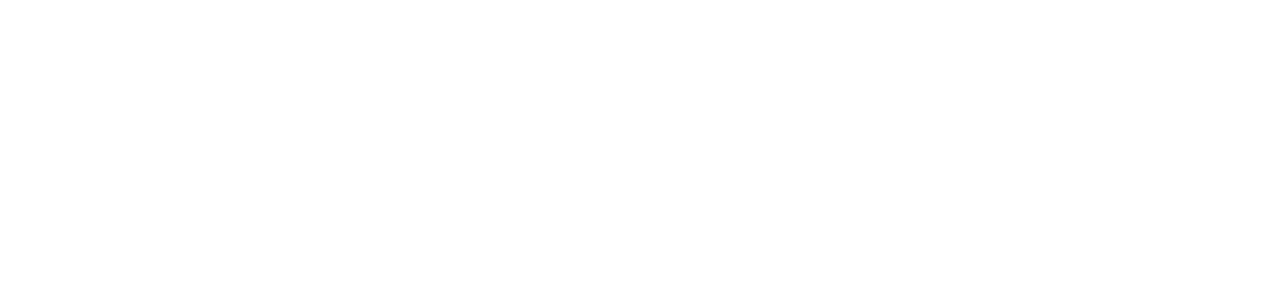
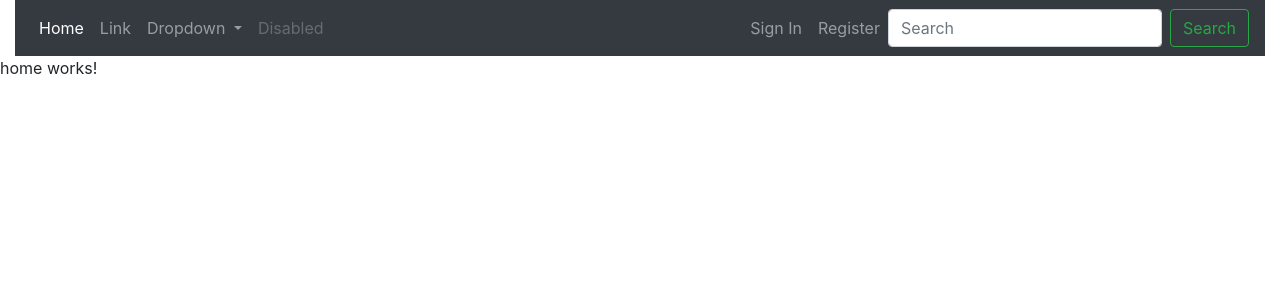
Before and after one commit to MishanCool/Buy_and_sell_website, an Angular app in the folder Anguler_Client/buyAndSell/: page / in a window 1280 px wide. Shown: the top 300 px of the page. Built offline with nearby package versions, Linux system fonts and the light colour scheme.

Commit message:
Connect with boostrap and font awe-some

```diff
--- a/Anguler_Client/buyAndSell/angular.json
+++ b/Anguler_Client/buyAndSell/angular.json
@@ -28,6 +28,7 @@
               "src/assets"
             ],
             "styles": [
+              "./node_modules/bootstrap/dist/css/bootstrap.min.css",
               "src/styles.scss"
             ],
             "scripts": []
--- a/Anguler_Client/buyAndSell/package.json
+++ b/Anguler_Client/buyAndSell/package.json
@@ -19,6 +19,9 @@
     "@angular/platform-browser": "~8.2.7",
     "@angular/platform-browser-dynamic": "~8.2.7",
     "@angular/router": "~8.2.7",
+    "bootstrap": "^4.3.1",
+    "font-awesome": "^4.7.0",
+    "ngx-bootstrap": "^5.2.0",
     "rxjs": "~6.4.0",
     "tslib": "^1.10.0",
     "zone.js": "~0.9.1"
--- a/Anguler_Client/buyAndSell/src/app/app-routing.module.ts
+++ b/Anguler_Client/buyAndSell/src/app/app-routing.module.ts
@@ -3,10 +3,12 @@ import { Routes, RouterModule } from '@angular/router';
 
 // component
 import { HomeComponent } from './components/home/home.component';
+import { RegisterComponent } from './components/register/register.component';
 
 
 const routes: Routes = [
   { path: '',   component: HomeComponent },
+  { path: 'register',   component: RegisterComponent },
 ];
 
 @NgModule({
--- a/Anguler_Client/buyAndSell/src/app/app.module.ts
+++ b/Anguler_Client/buyAndSell/src/app/app.module.ts
@@ -1,6 +1,6 @@
 import { BrowserModule } from '@angular/platform-browser';
 import { NgModule } from '@angular/core';
-import { HttpClient } from '@angular/common/http';
+// import { HttpClient } from '@angular/common/http';
 
 
 import { AppRoutingModule } from './app-routing.module';
@@ -10,6 +10,13 @@ import { AppComponent } from './app.component';
 import { RegisterComponent } from './components/register/register.component';
 import { HomeComponent } from './components/home/home.component';
 import { NavigationComponent } from './components/navigation/navigation.component';
+
+// ngx-bootstrap modules
+import { ModalModule } from 'ngx-bootstrap/modal';
+import { AlertModule } from 'ngx-bootstrap/alert';
+import { CollapseModule } from 'ngx-bootstrap/collapse';
+import { BsDropdownModule } from 'ngx-bootstrap/dropdown';
+import { ProgressbarModule } from 'ngx-bootstrap/progressbar';
 
 @NgModule({
   declarations: [
@@ -21,9 +28,14 @@ import { NavigationComponent } from './components/navigation/navigation.componen
   imports: [
     BrowserModule,
     AppRoutingModule,
-    HttpClient
+    // HttpClient
+    ModalModule.forRoot(),
+    AlertModule.forRoot(),
+    CollapseModule.forRoot(),
+    ProgressbarModule.forRoot(),
+    BsDropdownModule.forRoot(),
   ],
   providers: [],
-  bootstrap: [AppComponent]
+  bootstrap: [AppComponent , NavigationComponent]
 })
 export class AppModule { }
--- a/Anguler_Client/buyAndSell/src/app/components/navigation/navigation.component.html
+++ b/Anguler_Client/buyAndSell/src/app/components/navigation/navigation.component.html
@@ -9,7 +9,7 @@
     <div class="collapse navbar-collapse" id="navbarSupportedContent">
       <ul class="navbar-nav mr-auto" id="leftNavItem">
         <li class="nav-item active">
-          <a class="nav-link" href="#">Home <span class="sr-only">(current)</span></a>
+          <a class="nav-link" href="">Home <span class="sr-only">(current)</span></a>
         </li>
 
         <li class="nav-item">
@@ -37,7 +37,7 @@
           </li>
 
           <li class="nav-item">
-              <a class="nav-link" href="">Register</a>
+              <a class="nav-link" href="/register">Register</a>
           </li>
       </ul>
 
--- a/Anguler_Client/buyAndSell/src/styles.scss
+++ b/Anguler_Client/buyAndSell/src/styles.scss
@@ -1 +1,3 @@
 /* You can add global styles to this file, and also import other style files */
+@import "~bootstrap/dist/css/bootstrap.min.css";
+@import "~font-awesome/css/font-awesome.css";
```
Also changed, not shown: 1 other file (tests, documents, lock files or other folders).
